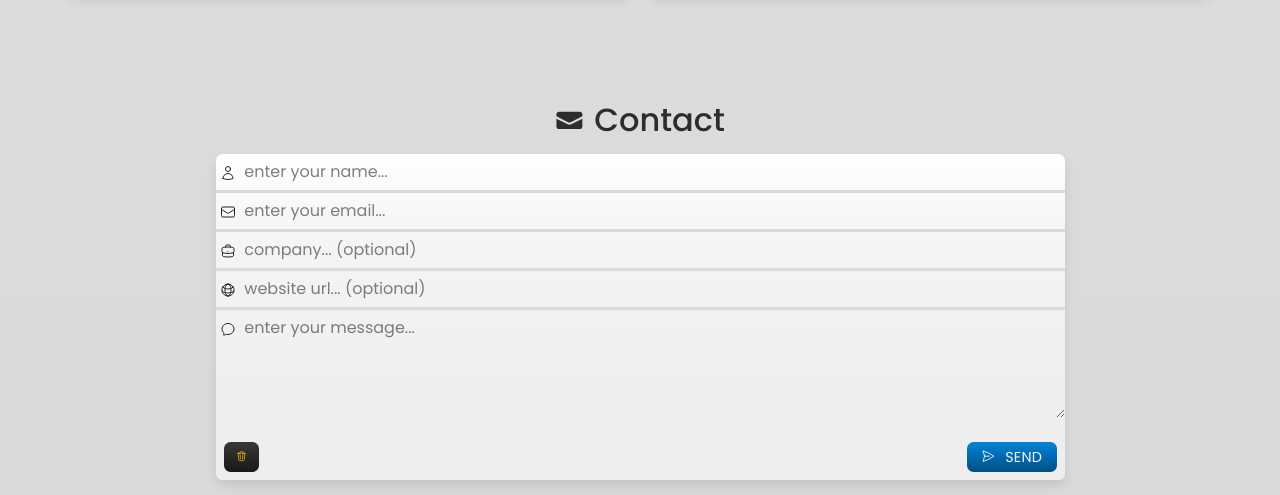
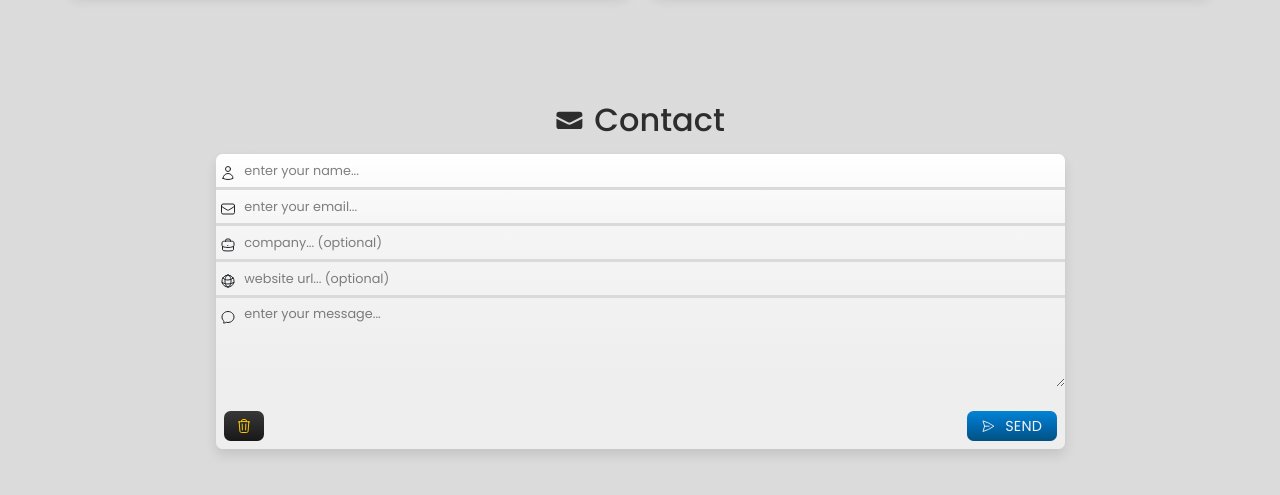
Before and after one commit to j0hanz/j0hanz-portfolio, a React (Create React App) app: page / in a window 1280 px wide. Shown: the part 7240-7735 px from the top of the page. Built offline with nearby package versions, Linux system fonts and the light colour scheme; no server answers.

Commit message:
Adjust font sizes and remove unnecessary styles

```diff
--- a/src/sections/styles/ContactForm.module.css
+++ b/src/sections/styles/ContactForm.module.css
@@ -37,6 +37,7 @@
 }
 
 .inputGroupControl {
+  font-size: 0.8rem !important;
   padding-left: 0.5rem !important;
   color: var(--text-color) !important;
 }
@@ -75,7 +76,6 @@
 }
 
 .buttonIconClear {
-  font-size: 0.9rem;
   color: var(--trash-icon-color);
 }
 
@@ -96,7 +96,6 @@
 .clearButton {
   background-image: var(--btn-bg-dark);
   transition: all 0.3s ease !important;
-  width: 35px !important;
   max-width: 100% !important;
   height: 30px !important;
   border: none !important;
```
